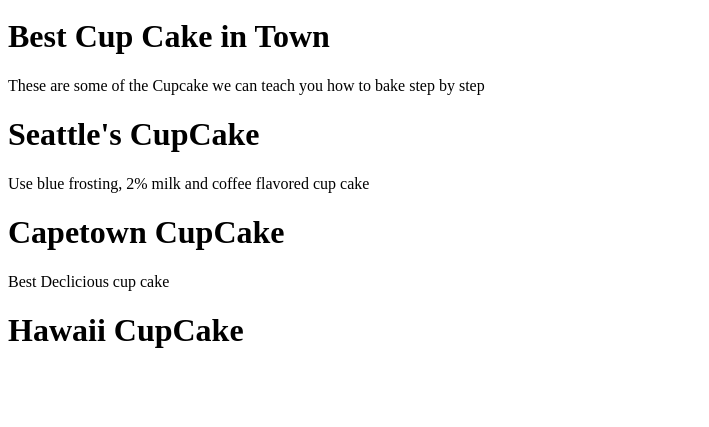
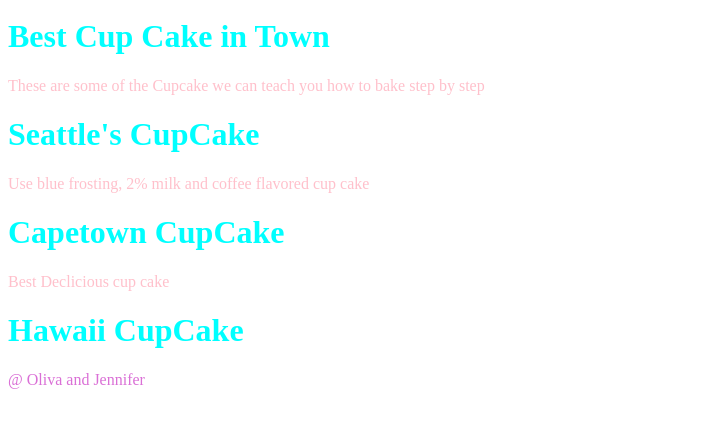
Before and after one commit to Yan20000/helloworld29, a plain HTML site: page index.html in a window 1280 px wide. Shown: the part 315-742 px from the top of the page, without its empty margins (0-709 px from the left). Drawn offline with Linux system fonts and the light colour scheme.

Commit message:
needupdate

```diff
--- a/index.html
+++ b/index.html
@@ -5,7 +5,23 @@
 <html>
 
     <head>
+        <style>
 
+            body {
+color:pink}
+
+h1 {
+
+     color:aqua;
+
+}
+footer {
+
+    color:orchid
+
+
+}
+        </style>
      Cup Cake House
 
 <img src="https://thescranline.com/galaxy-cupcakes/"></head><img src="" alt="please click image">
@@ -16,7 +32,8 @@
             <h1>Best Cup Cake in Town </h1>
 <p>These are some of the Cupcake we can teach you how to bake step by step</p>
 
-            <h1>Seattle's CupCake</h1>
+            <h1> Seattle's CupCake</h1>
+
 <p>Use blue frosting, 2% milk and coffee flavored cup cake </p>
 
             <h1>Capetown CupCake</h1>
@@ -27,7 +44,7 @@
         </body>
 
         <footer>
-
+@ Oliva and Jennifer
 
         </footer>
 
```
